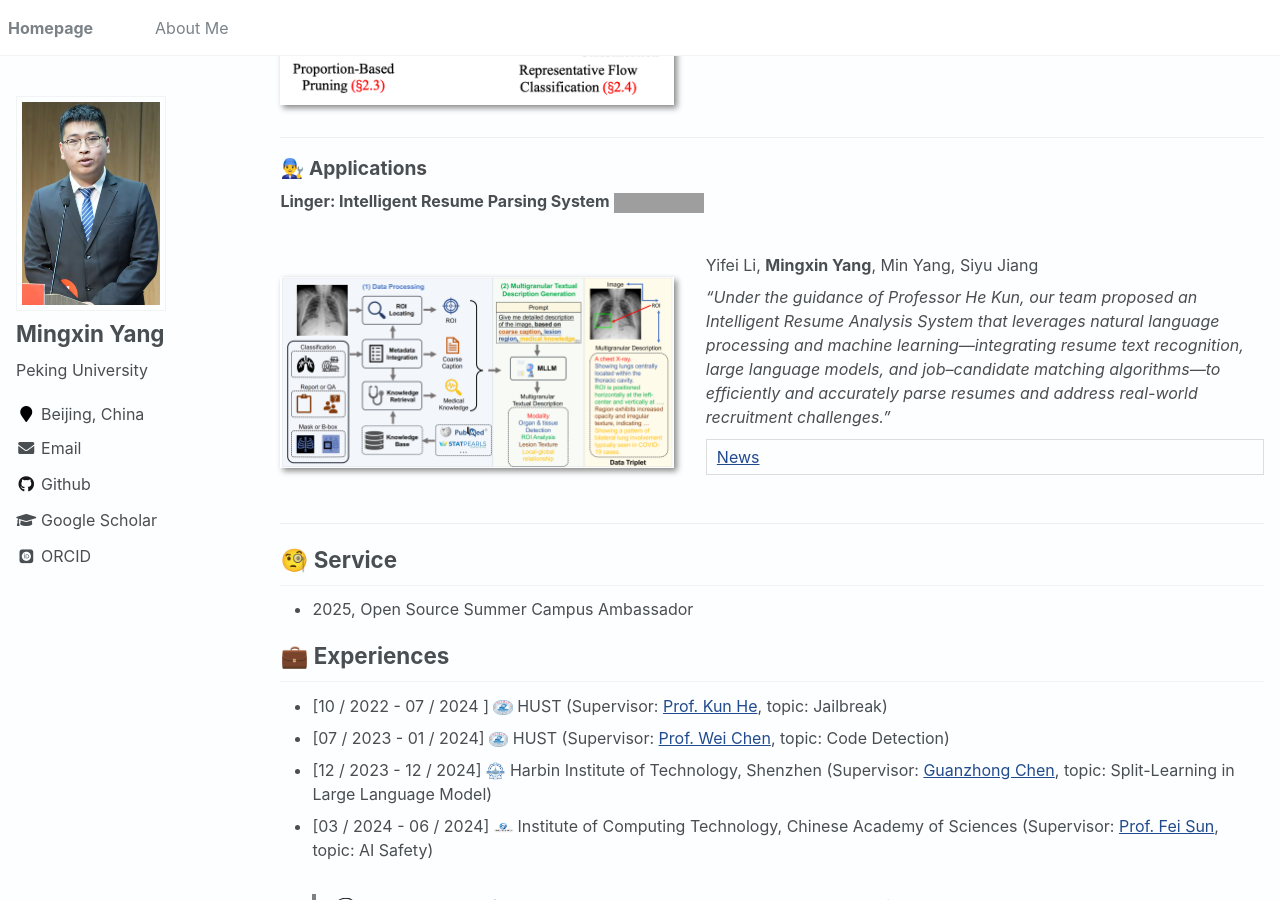
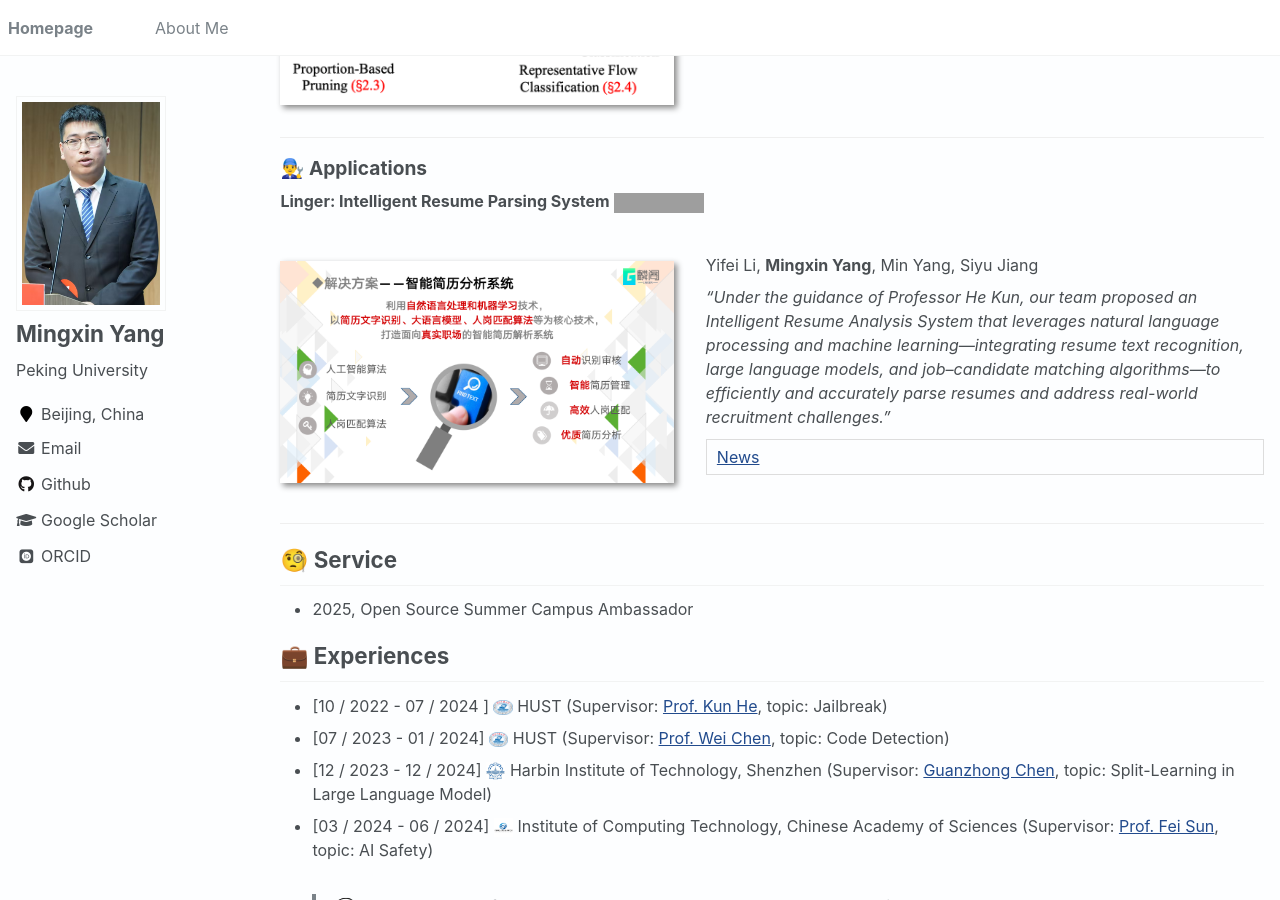
Before and after one commit to ymx10086/ymx10086.github.io, a Jekyll site: the page built from _pages/about.md, in a window 1280 px wide and 900 px high, scrolled down 1856 px. Built offline with Jekyll 4.4.1, drawn with Linux system fonts in a browser that asks for light colours; some web fonts are replaced; grey boxes are pictures that could not be loaded.

Commit message:
update about

```diff
--- a/_pages/about.md
+++ b/_pages/about.md
@@ -213,7 +213,7 @@ Wei Liu, Zhongyu Niu, **Lang Gao**, Zhiying Deng, Jun Wang, Haozhao Wang, and Ru
 
 **Linger: Intelligent Resume Parsing System**  <img src="https://img.shields.io/badge/Applications-2025-gray?labelColor=blue" alt="Applications 2024">
 
-<div class='paper-box'><div class='paper-box-image'><div><img src='files/medtrinity.png' alt="sym" width="100%"></div></div>
+<div class='paper-box'><div class='paper-box-image'><div><img src='files/resume.png' alt="sym" width="100%"></div></div>
 <div class='paper-box-text' markdown="1">
 
 Yifei Li, **Mingxin Yang**, Min Yang, Siyu Jiang
```
Also changed, not shown: files/resume.png (added).
